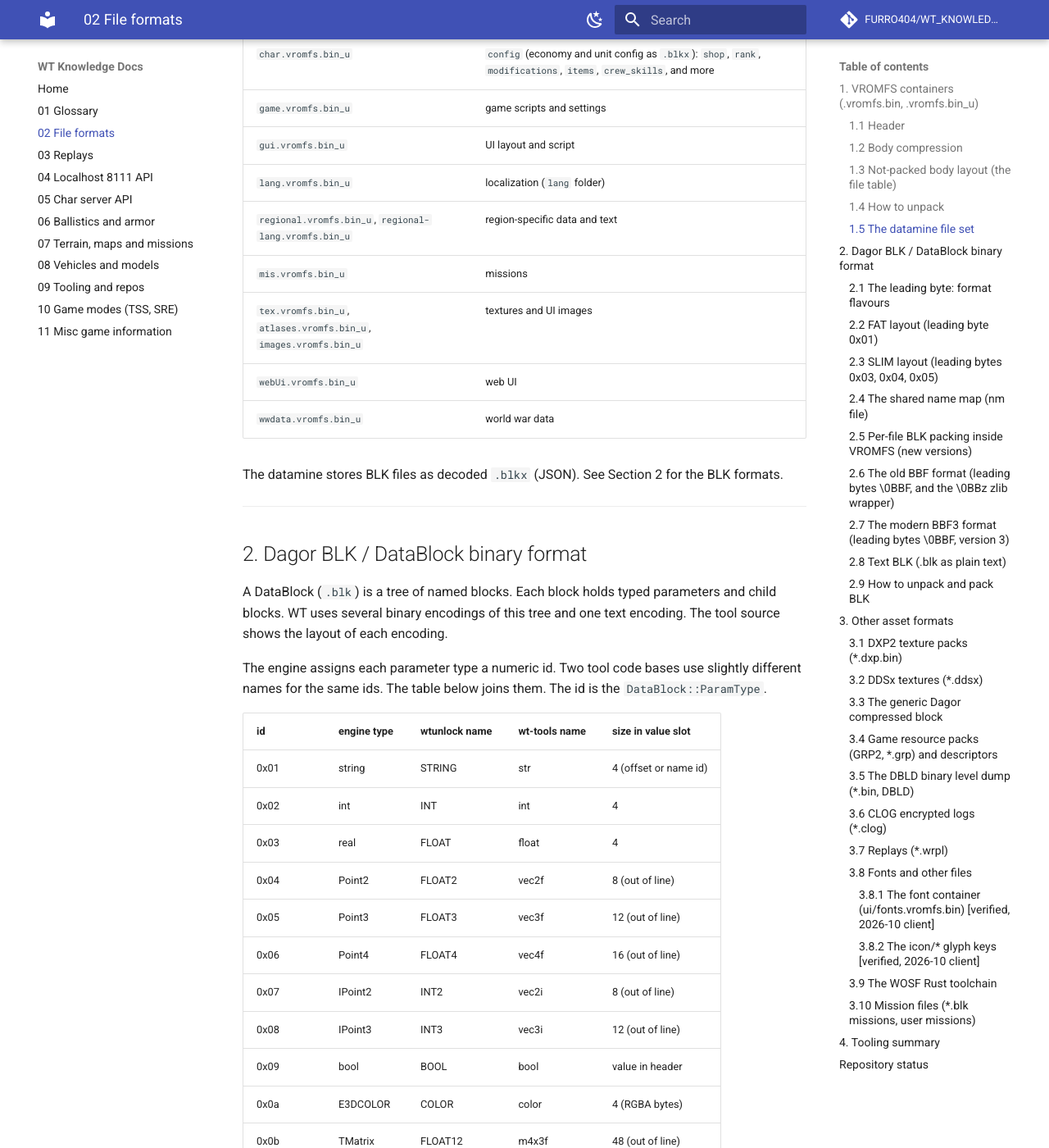
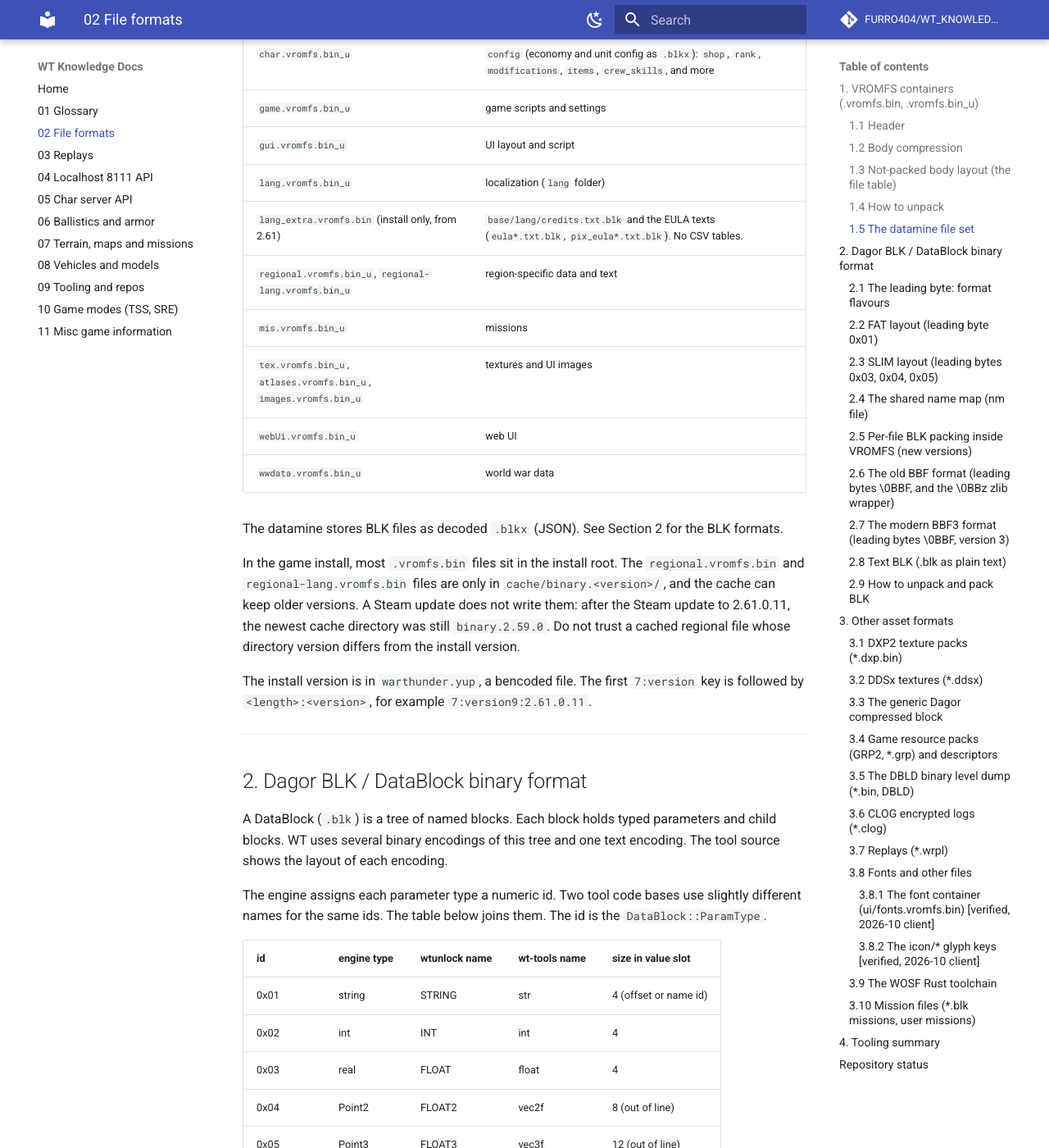
Before and after one commit to FURRO404/WT_KNOWLEDGE_DOCS, an MkDocs documentation site: the page built from docs/02-file-formats.md, in a window 1280 px wide and 1400 px high, scrolled down 3367 px. Shown: the whole window at 82% size. Built offline with MkDocs 1.6.1 and Material for MkDocs 9.7.7, drawn with Linux system fonts in a browser that asks for light colours; comment, search, counter and statistics services are not loaded.

Commit message:
File formats: lang_extra archive, regional vromfs cache, install version in warthunder.yup

```diff
--- a/docs/02-file-formats.md
+++ b/docs/02-file-formats.md
@@ -155,6 +155,7 @@ document). The groups are:
 | `game.vromfs.bin_u`       | game scripts and settings                              |
 | `gui.vromfs.bin_u`        | UI layout and script                                   |
 | `lang.vromfs.bin_u`       | localization (`lang` folder)                           |
+| `lang_extra.vromfs.bin` (install only, from 2.61) | `base/lang/credits.txt.blk` and the EULA texts (`eula*.txt.blk`, `pix_eula*.txt.blk`). No CSV tables. |
 | `regional.vromfs.bin_u`, `regional-lang.vromfs.bin_u` | region-specific data and text |
 | `mis.vromfs.bin_u`        | missions                                               |
 | `tex.vromfs.bin_u`, `atlases.vromfs.bin_u`, `images.vromfs.bin_u` | textures and UI images |
@@ -163,6 +164,17 @@ document). The groups are:
 
 The datamine stores BLK files as decoded `.blkx` (JSON). See Section 2 for the
 BLK formats.
+
+In the game install, most `.vromfs.bin` files sit in the install root. The
+`regional.vromfs.bin` and `regional-lang.vromfs.bin` files are only in
+`cache/binary.<version>/`, and the cache can keep older versions. A Steam update
+does not write them: after the Steam update to 2.61.0.11, the newest cache
+directory was still `binary.2.59.0`. Do not trust a cached regional file whose
+directory version differs from the install version.
+
+The install version is in `warthunder.yup`, a bencoded file. The first
+`7:version` key is followed by `<length>:<version>`, for example
+`7:version9:2.61.0.11`.
 
 ---
 
```
